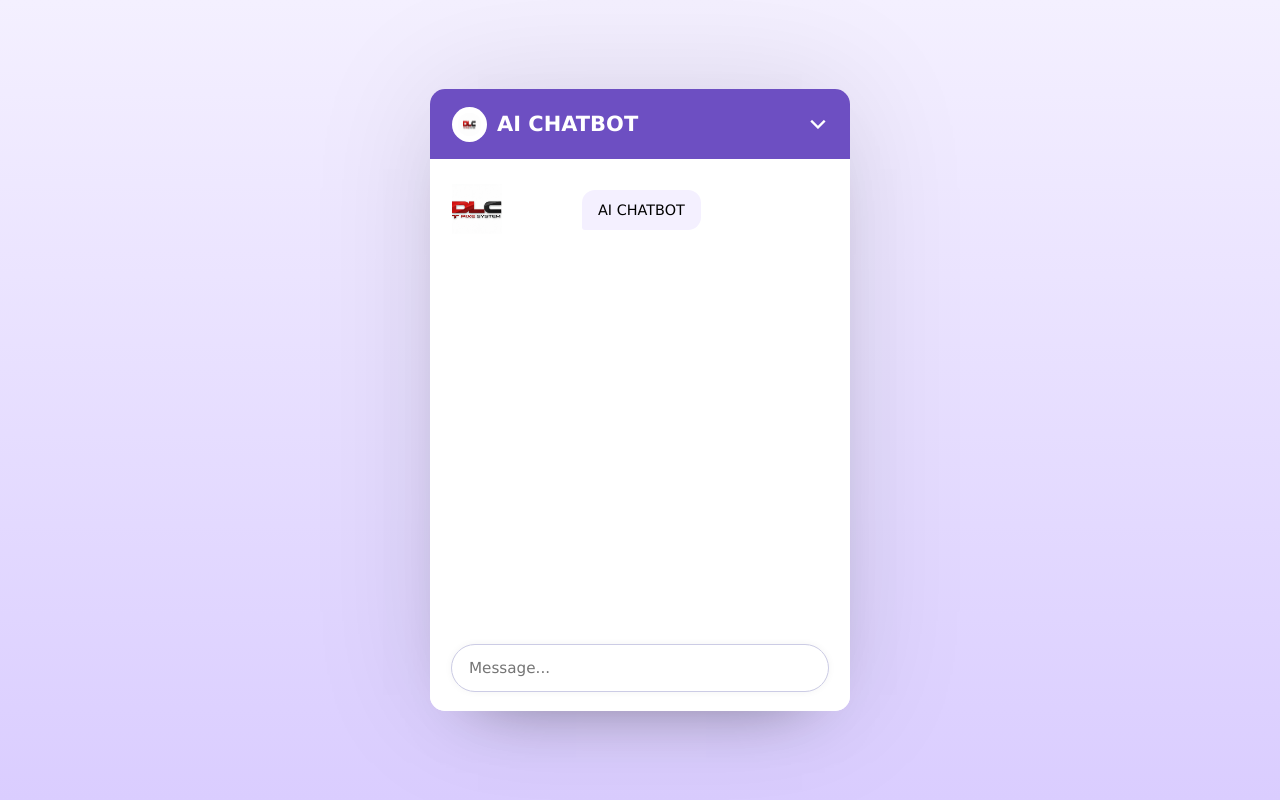
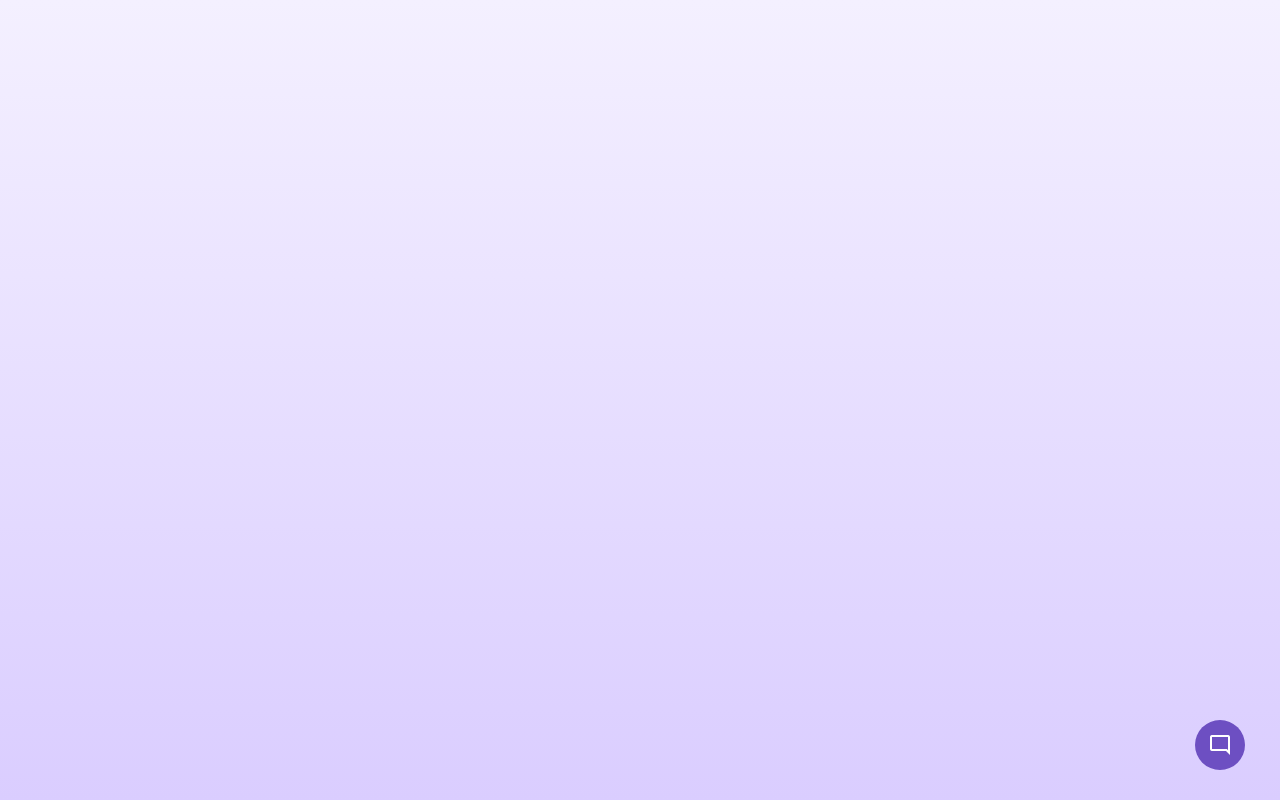
Before and after one commit to AlainDLC/AI_BOT, a React (Vite) app: page / in a window 1280 px wide. Built offline with nearby package versions, Linux system fonts and the light colour scheme.

Commit message:
error handling

```diff
--- a/index.html
+++ b/index.html
@@ -7,7 +7,7 @@
     <title>Vite + React</title>
     <link
       rel="stylesheet"
-      href="https://fonts.googleapis.com/css2?family=Material+Symbols+Outlined:opsz,wght,FILL,GRAD@20..48,100..700,0..1,-50..200&"
+      href="https://fonts.googleapis.com/css2?family=Material+Symbols+Outlined:opsz,wght,FILL,GRAD@20..48,100,1,0"
     />
   </head>
   <body>
--- a/src/App.jsx
+++ b/src/App.jsx
@@ -1,15 +1,17 @@
-import { useState } from "react";
+import { useEffect, useRef, useState } from "react";
 import { ChatbotIcon } from "./components/ChatbotIcon";
 import { ChatForm } from "./components/CHatForm";
 import { ChatMessage } from "./components/ChatMessage";
 
 export const App = () => {
   const [chatHistory, setChatHistory] = useState([]);
+  const [showChatBot, setShowChatbot] = useState(false);
+  const chatBodyRef = useRef();
 
-  const updateHistory = (text) => {
+  const updateHistory = (text, isError = false) => {
     setChatHistory((prev) => [
       ...prev.filter((msg) => msg.text != "Hmmmm...."),
-      { role: "model", text },
+      { role: "model", text, isError },
     ]);
   };
 
@@ -37,12 +39,26 @@
 
       updateHistory(apiResponseText);
     } catch (error) {
-      console.error("API", error);
+      updateHistory(error.message, true);
     }
   };
 
+  useEffect(() => {
+    chatBodyRef.current.scrollTo({
+      top: chatBodyRef.current.scrollHeight,
+      behavior: "smooth",
+    });
+  }, [chatHistory]);
+
   return (
-    <div className="container">
+    <div className={`container ${showChatBot ? "show-chatbot" : ""}`}>
+      <button
+        onClick={() => setShowChatbot((prev) => !prev)}
+        id="chatbot-toogler"
+      >
+        <span className="material-symbols-outlined">mode_comment</span>
+        <span className="material-symbols-outlined">close</span>
+      </button>
       <div className="chatbot-popup">
         {/* Chatbot Header */}
         <div className="chat-header">
@@ -50,13 +66,17 @@
             <ChatbotIcon />
             <h2 className="logo-text">AI CHATBOT</h2>
           </div>
-          <button type="button" className="material-symbols-outlined">
+          <button
+            onClick={() => setShowChatbot((prev) => !prev)}
+            type="button"
+            className="material-symbols-outlined"
+          >
             keyboard_arrow_down
           </button>
         </div>
 
         {/* Chatbot Body */}
-        <div className="chat-body">
+        <div ref={chatBodyRef} className="chat-body">
           <div className="message bot-message">
             <ChatbotIcon />
             <p className="message-text">AI CHATBOT</p>
--- a/src/components/ChatMessage.jsx
+++ b/src/components/ChatMessage.jsx
@@ -3,7 +3,9 @@
 export const ChatMessage = ({ chat }) => {
   return (
     <div
-      className={`message ${chat.role === "model" ? "bot" : "user"}-message`}
+      className={`message ${chat.role === "model" ? "bot" : "user"}-message ${
+        chat.isError ? "error" : ""
+      }`}
     >
       {chat.role === "model" && <ChatbotIcon />}
       <p className="message-text">{chat.text}</p>
--- a/src/index.css
+++ b/src/index.css
@@ -8,20 +8,35 @@
 
 body {
   width: 100%;
-  display: flex;
-  align-items: center;
-  justify-content: center;
+
   min-height: 100vh;
   background: linear-gradient(#f4f0ff, #dacdff);
 }
 
 .chatbot-popup {
-  position: relative;
+  position: fixed;
+  opacity: 0;
+  pointer-events: none;
+  bottom: 90px;
+  right: 35px;
   width: 420px;
+  transform: scale(0.2);
+  transform-origin: bottom right;
   overflow: hidden;
   background: #ffff;
   border-radius: 15px;
   box-shadow: 0 0 128px 0 rgb(0, 0, 0, 0.1), 0 32px 64px -48px rgb(0, 0, 0, 0.5);
+  transition: all 0.1s ease;
+}
+
+.container.show-chatbot .chatbot-popup {
+  opacity: 1;
+  pointer-events: auto;
+  transform: scale(1);
+}
+
+.container.show-chatbot #chatbot-toogler {
+  transform: rotate(90deg);
 }
 
 .chatbot-popup .chat-header {
@@ -127,6 +142,10 @@
   align-items: flex-end;
 }
 
+.chat-body .message.error .message-text {
+  color: #ff0000;
+}
+
 .chat-footer {
   position: absolute;
   bottom: 0;
@@ -178,3 +197,33 @@
 .chat-form .message-input:valid ~ button {
   display: block;
 }
+
+#chatbot-toogler {
+  position: fixed;
+  bottom: 30px;
+  right: 35px;
+  border: none;
+  height: 50px;
+  width: 50px;
+  display: flex;
+  cursor: pointer;
+  border-radius: 50%;
+  align-items: center;
+  justify-content: center;
+  background: #6d4fc2;
+  transition: all 0.2s ease;
+}
+
+#chatbot-toogler span {
+  position: absolute;
+  color: #fff;
+}
+
+#chatbot-toogler span:last-child,
+.container.show-chatbot #chatbot-toogler span:first-child {
+  opacity: 0;
+}
+
+.container.show-chatbot #chatbot-toogler span:last-child {
+  opacity: 1;
+}
```
